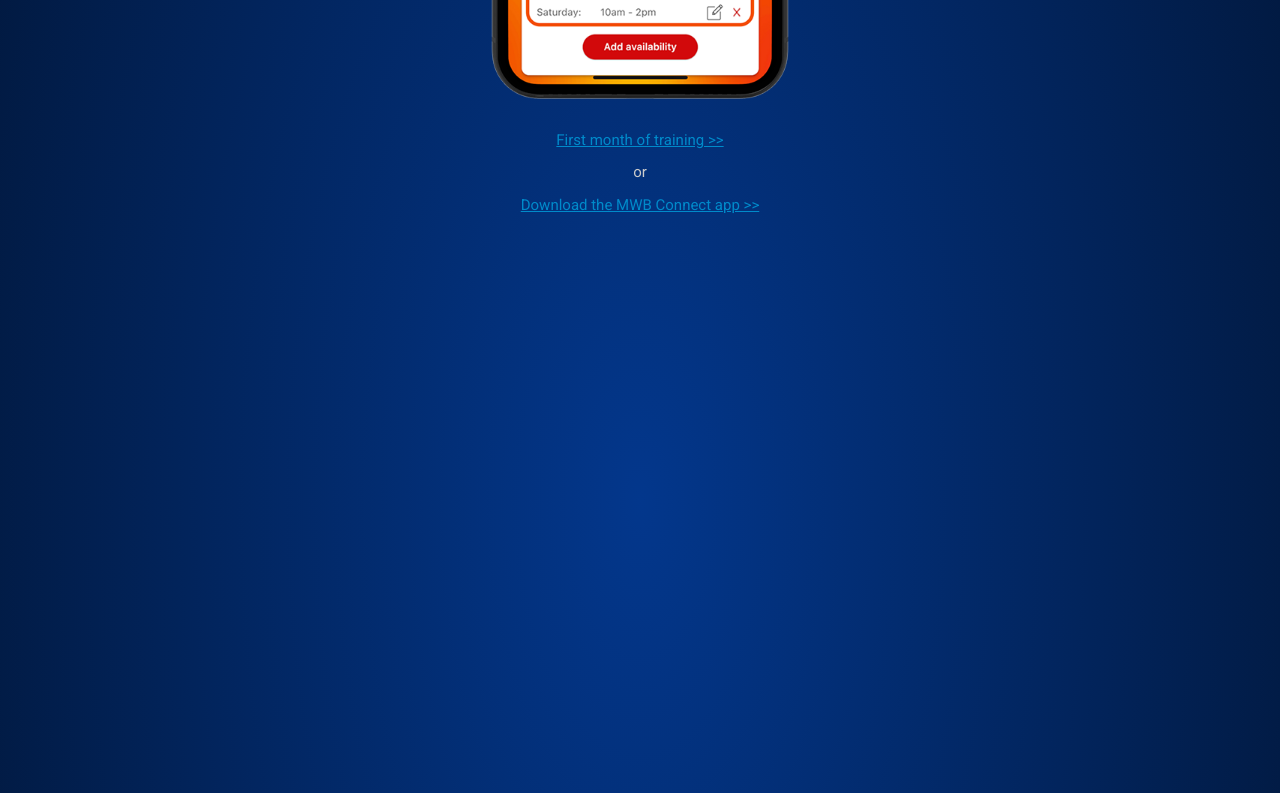
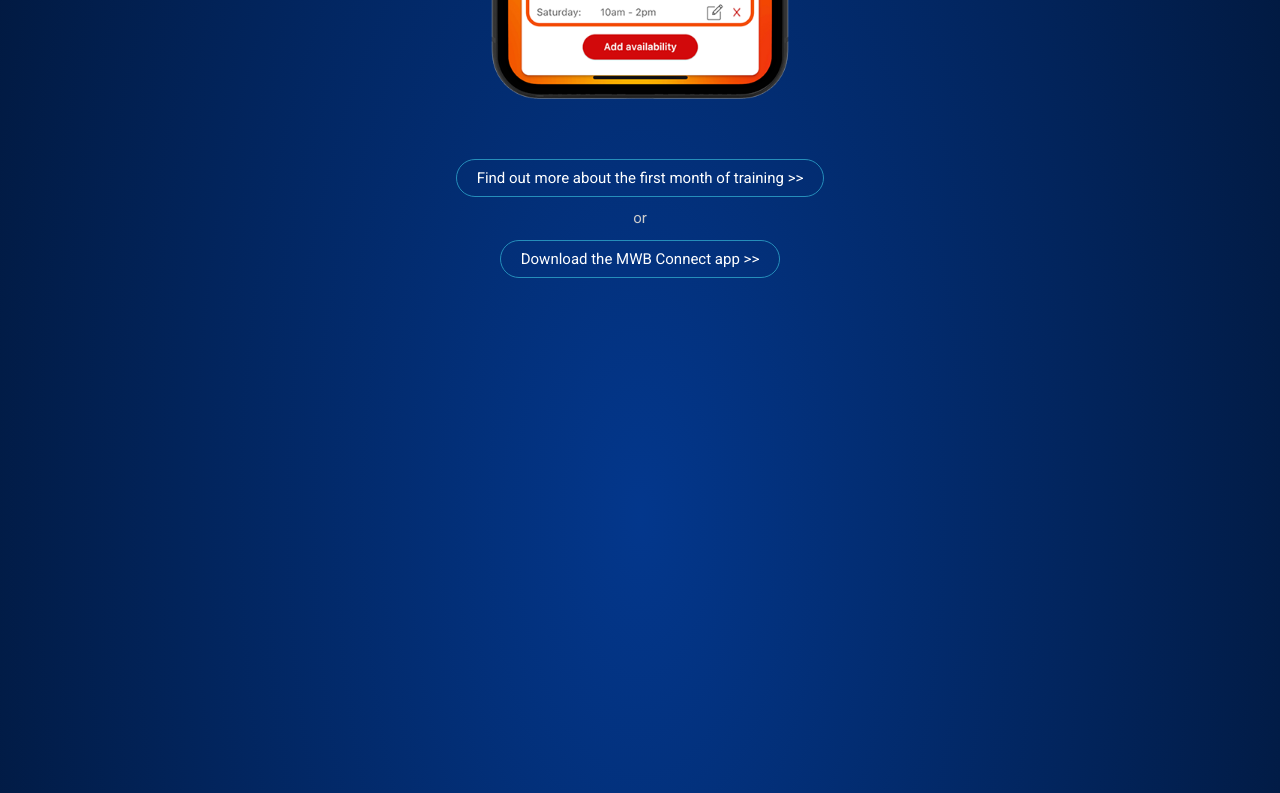
Before and after one commit to MentorsWithoutBorders/mwb-connect-onboarding, a Gatsby site: page / in a window 1280 px wide. Shown: the part 827-1620 px from the top of the page. Built offline with nearby package versions, Linux system fonts and the light colour scheme; Gatsby itself is replaced by a stand-in of ours.

Commit message:
Updated action buttons

```diff
--- /dev/null
+++ b/src/components/ActionButton/action-button-styles.js
@@ -0,0 +1,16 @@
+import styled from 'styled-components';
+
+export const StyledActionButton = styled.a`
+  display: flex;
+  justify-content: center;
+  align-items: center;
+  padding: 7px 20px;
+  border: solid 1px #268EBA;
+  border-radius: 25px;
+  color: white;
+  text-decoration: none;
+  &:hover {
+    background: #268EBA;
+    cursor: pointer;
+  }
+`;
--- /dev/null
+++ b/src/components/ActionButton/action-button.js
@@ -0,0 +1,8 @@
+import * as React from 'react'
+import { StyledActionButton } from './action-button-styles.js';
+
+export const ActionButton = ({ text, onClick }) => {
+  return (
+    <StyledActionButton onClick={onClick}>{text}</StyledActionButton>
+  )
+}
--- a/src/components/NavLink/navlink-styles.js
+++ /dev/null
@@ -1,9 +0,0 @@
-import styled from 'styled-components';
-
-export const StyledNavLink = styled.a`
-  color: #008aca;
-  text-decoration: underline;
-  &:hover {
-    cursor: pointer;
-  }
-`;
--- a/src/components/NavLink/navlink.js
+++ /dev/null
@@ -1,8 +0,0 @@
-import * as React from 'react'
-import { StyledNavLink } from './navlink-styles.js';
-
-export const NavLink = ({ text, onClick }) => {
-  return (
-    <StyledNavLink onClick={onClick}>{text}</StyledNavLink>
-  )
-}
--- a/src/pages/lesson-request/lesson-request.js
+++ b/src/pages/lesson-request/lesson-request.js
@@ -1,5 +1,5 @@
 import * as React from 'react'
-import { NavLink } from 'components/NavLink/navlink.js';
+import { ActionButton } from 'components/ActionButton/action-button.js';
 import { UpRightArrow, UpLeftArrow } from 'common/styles/common-styles.js';
 import { Text, TopText, LessonRequestContainer, RequestContainer, RequestScreen, RequestRight, RequestArrowContainer, Request, AcceptRequestContainer, AcceptRequestLeft, AcceptRequest, AcceptRequestArrowContainer, AcceptRequestScreen, LinksContainer } from './lesson-request-styles.js';
 import LessonRequestImg from 'images/mentor-lesson-request.png';
@@ -33,7 +33,7 @@ export const LessonRequest = ({onClickDownload}) => {
         </LessonRequestContainer>
       </Text>
       <LinksContainer>
-        <NavLink text="Download the MWB Connect app >>" onClick={onClickDownload}/>
+        <ActionButton text="Download the MWB Connect app >>" onClick={onClickDownload}/>
       </LinksContainer>
     </div>
   )
--- a/src/pages/profile/profile-styles.js
+++ b/src/pages/profile/profile-styles.js
@@ -12,6 +12,7 @@ export const TopText = styled.div`
 export const ProfileContainer = styled.div`
   display: flex;
   justify-content: center;
+  margin-bottom: 30px;
 `;
 
 export const ProfileScreen = styled.img`
--- a/src/pages/profile/profile.js
+++ b/src/pages/profile/profile.js
@@ -1,5 +1,5 @@
 import * as React from 'react'
-import { NavLink } from 'components/NavLink/navlink.js';
+import { ActionButton } from 'components/ActionButton/action-button.js';
 import { LineBreak, DownRightArrow, UpRightArrow, DownLeftArrow, UpLeftArrow } from 'common/styles/common-styles.js';
 import { Content, TopText, ProfileContainer, ProfileScreen, ProfileLeft, ProfileRight, ChooseField, ChooseFieldArrowContainer,  AddSkills, AddSkillsArrowContainer, AddSubfieldsArrowContainer, AddSubfields, AddAvailabilities, AddAvailabilitiesArrowContainer, LinksContainer } from './profile-styles.js';
 import ProfileImg from 'images/mentor-profile.png';
@@ -35,11 +35,11 @@ export const Profile = ({scrollNext, onClickDownload}) => {
         </ProfileContainer>
       </Content>
       <LinksContainer>
-        <NavLink text="First month of training >>" onClick={scrollNext}/>
+        <ActionButton text="Find out more about the first month of training >>" onClick={scrollNext}/>
         <LineBreak />
         or
         <LineBreak />
-        <NavLink text="Download the MWB Connect app >>" onClick={onClickDownload}/>
+        <ActionButton text="Download the MWB Connect app >>" onClick={onClickDownload}/>
       </LinksContainer>
     </div>
   )
--- a/src/pages/training/training.js
+++ b/src/pages/training/training.js
@@ -1,5 +1,5 @@
 import * as React from 'react'
-import { NavLink } from 'components/NavLink/navlink.js';
+import { ActionButton } from 'components/ActionButton/action-button.js';
 import { LineBreak, UpRightArrow, UpLeftArrow } from 'common/styles/common-styles.js';
 import { Text, TopText, TrainingExercisesContainer, TrainingContainer, GoalContainer, GoalScreen, GoalRight, AddGoalArrowContainer, AddGoal, QuizContainer, QuizLeft, SolveQuizzes, SolveQuizzesArrowContainer, QuizScreen, StepsContainer, StepsScreen, StepsRight, AddStepsArrowContainer, AddSteps, LinksContainer } from './training-styles.js';
 import { TrainingExercise } from './training-exercise.js';
@@ -19,8 +19,8 @@ export const Training = ({scrollNext, onClickDownload}) => {
             title = 'Mental process goal/steps'
             text = {<span>which helps our students generate a continuous stream of <b>ideas, energy, and confidence</b> channeled towards their goals.</span>}/>
           <TrainingExercise
-            title = 'Quick and deep relaxation method'
-            text = {<span>which allows our students to transition from any negative state (e.g. impatience, frustration, discouragement, worry, stress, etc.) to <b>a very pleasant, relaxed state.</b></span>}/>
+            title = 'Quick and deep relaxation methods'
+            text = {<span>which allow our students to transition from any negative state (e.g. impatience, frustration, discouragement, worry, stress, etc.) to <b>a very pleasant, relaxed state.</b></span>}/>
           <TrainingExercise
             title = 'Super-focus method'
             text = {<span>which allows our students to <b>immerse themselves more and more</b> in each and every step that they are taking.</span>}/>
@@ -57,11 +57,11 @@ export const Training = ({scrollNext, onClickDownload}) => {
         </TrainingContainer>
       </Text>
       <LinksContainer>
-        <NavLink text="Accepting lesson requests >>" onClick={scrollNext}/>
+        <ActionButton text="Find out more about how to accept lesson requests >>" onClick={scrollNext}/>
         <LineBreak />
         or
         <LineBreak />
-        <NavLink text="Download the MWB Connect app >>" onClick={onClickDownload}/>
+        <ActionButton text="Download the MWB Connect app >>" onClick={onClickDownload}/>
       </LinksContainer>
     </div>
   )
```
Also changed, not shown: 1 other file.
